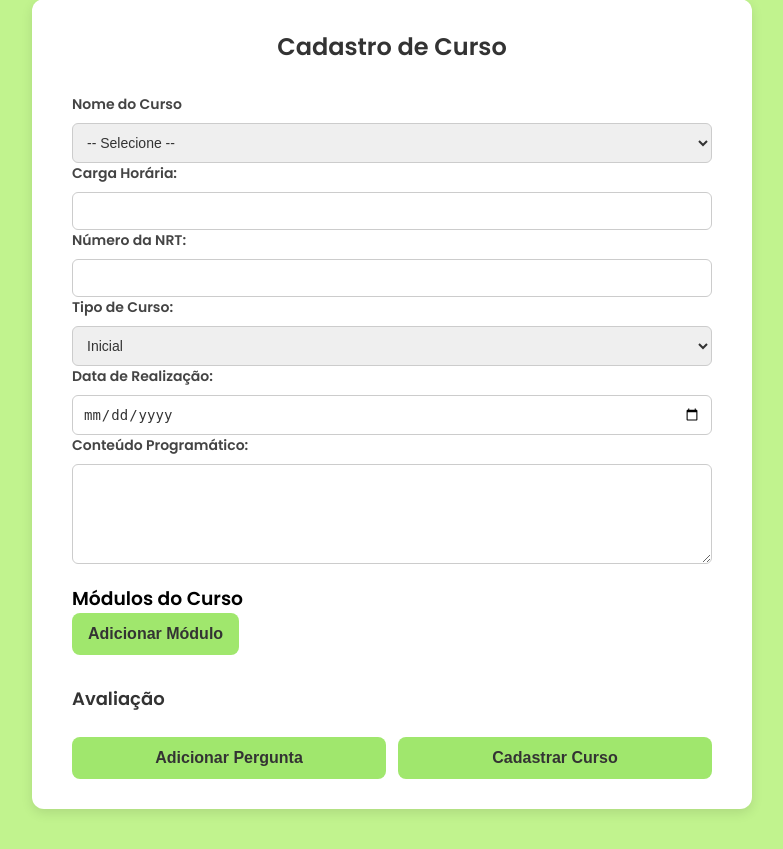
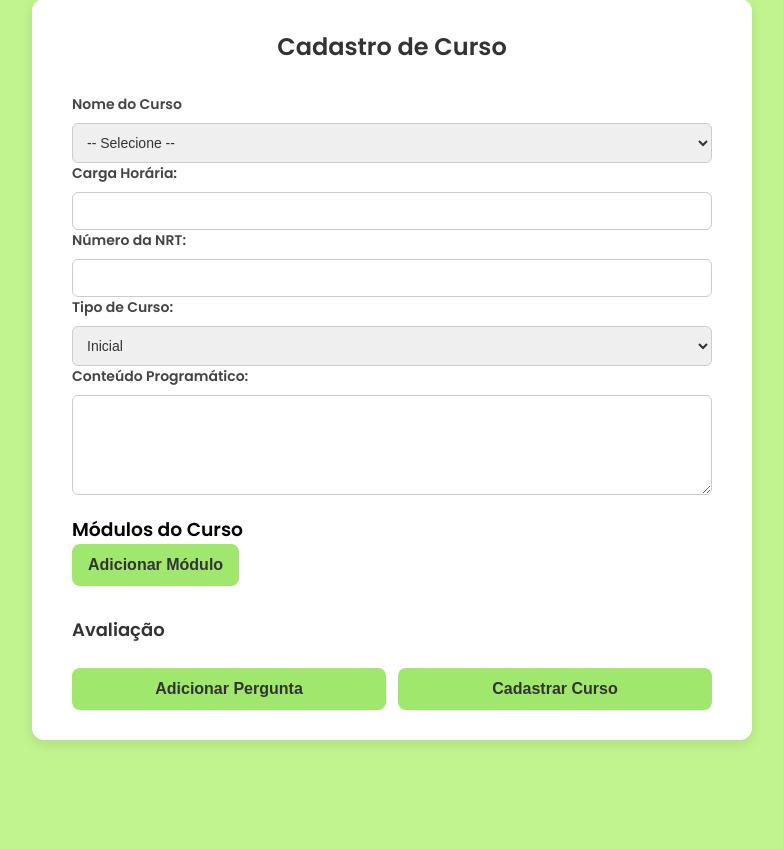
Before and after one commit to carloscll22/AMBIPAREAD, a Python web app: template templates/cadastrar_curso.html in a window 1280 px wide. Shown: the part 41-890 px from the top of the page, without its empty margins (248-1031 px from the left). After the commit the page ends 785 px from the top, so only its background shows below. Run offline with Jinja, Linux system fonts and the light colour scheme; the template is opened without the code that fills it, so the values that code supplies are empty.

Commit message:
Update cadastrar_curso.html

```diff
--- a/templates/cadastrar_curso.html
+++ b/templates/cadastrar_curso.html
@@ -144,9 +144,6 @@
           <option value="Periódico">Periódico</option>
         </select>
 
-        <label for="data_realizacao">Data de Realização:</label>
-        <input type="date" id="data_realizacao" name="data_realizacao" required>
-
         <label for="conteudo">Conteúdo Programático:</label>
         <textarea id="conteudo" name="conteudo" required></textarea>
       </div>
```
